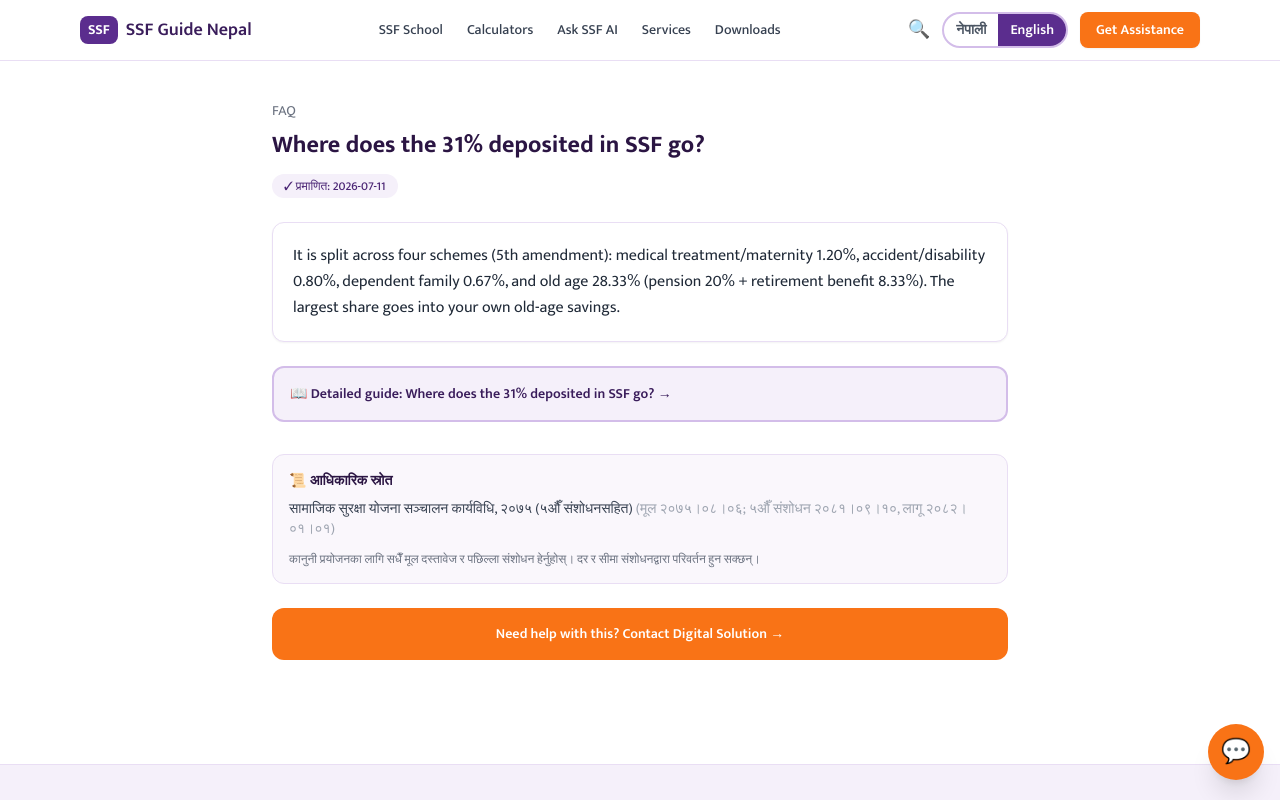
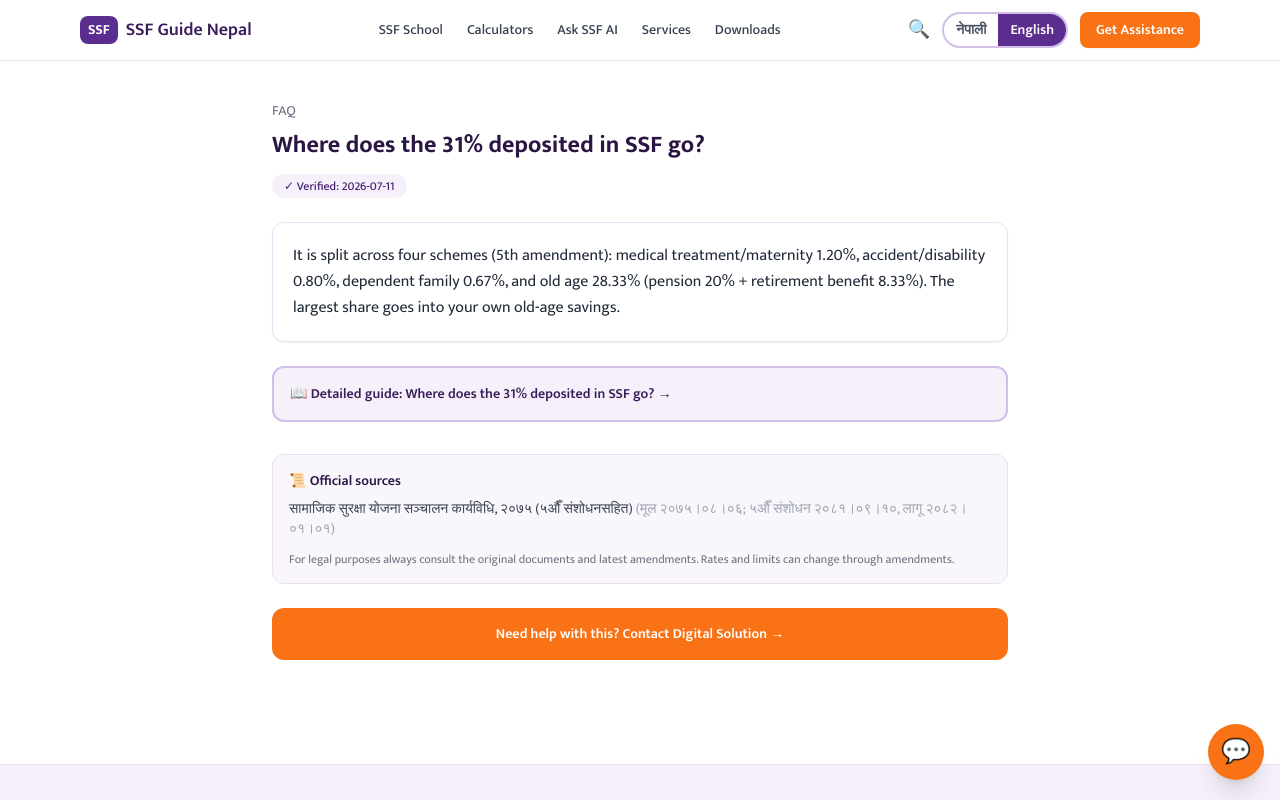
Before and after one commit to digitalsolution2078/SSF-Guide-, a Next.js app: page /en/faq/31-percent-kaha-jancha in a window 1280 px wide. Shown: the top 800 px of the page. Built offline with nearby package versions, Linux system fonts and the light colour scheme.

Commit message:
Bilingualize remaining UI components: assessment popup, floating actions, install banner, checklist ticks, verification badges, footer
Co-Authored-By: Claude Fable 5 <noreply@anthropic.com>
Claude-Session: https://claude.ai/code/session_01G2BkN6KnLNTgqhFwfrgu3P

```diff
--- a/src/components/assessment-popup.tsx
+++ b/src/components/assessment-popup.tsx
@@ -1,6 +1,7 @@
 "use client";
 
 import { useEffect, useState } from "react";
+import { useLocale } from "next-intl";
 import { Link } from "@/i18n/navigation";
 
 const KEY = "ssf_assessment_prompt_v1";
@@ -8,6 +9,8 @@ const KEY = "ssf_assessment_prompt_v1";
 /** One-time gentle invite to the SSF Assessment — never nags again after
  *  any choice (per design rules: no aggressive popups). */
 export function AssessmentPopup() {
+  const locale = useLocale();
+  const isEn = locale === "en";
   const [open, setOpen] = useState(false);
 
   useEffect(() => {
@@ -45,12 +48,23 @@ export function AssessmentPopup() {
       >
         <p className="text-3xl">📊</p>
         <h2 className="mt-2 text-xl font-bold text-primary-900">
-          तपाईंलाई SSF कति चाहिन्छ — जाँच्ने हो?
+          {isEn ? "How much do you need SSF — want to check?" : "तपाईंलाई SSF कति चाहिन्छ — जाँच्ने हो?"}
         </h2>
         <p className="mt-2 text-sm text-gray-600">
-          १० सजिला प्रश्न (१ मिनेट) — तपाईंको जागिर, बचत, परिवार र जोखिम हेरेर
-          <strong> &ldquo;तपाईंलाई SSF X/10 चाहिन्छ&rdquo; </strong>
-          भन्ने व्यक्तिगत नतिजा दिन्छौँ। नाम/नम्बर केही मागिँदैन।
+          {isEn ? (
+            <>
+              10 simple questions (1 minute) — based on your job, savings,
+              family, and risk we give a personal result:
+              <strong> &ldquo;You need SSF X/10&rdquo;</strong>. No name or
+              number required.
+            </>
+          ) : (
+            <>
+              १० सजिला प्रश्न (१ मिनेट) — तपाईंको जागिर, बचत, परिवार र जोखिम हेरेर
+              <strong> &ldquo;तपाईंलाई SSF X/10 चाहिन्छ&rdquo; </strong>
+              भन्ने व्यक्तिगत नतिजा दिन्छौँ। नाम/नम्बर केही मागिँदैन।
+            </>
+          )}
         </p>
         <div className="mt-5 flex gap-3">
           <Link
@@ -58,14 +72,14 @@ export function AssessmentPopup() {
             onClick={dismiss}
             className="flex-1 rounded-xl bg-action-500 py-3 text-center font-semibold text-white hover:bg-action-600"
           >
-            Assessment सुरु गर्नुहोस्
+            {isEn ? "Start the assessment" : "Assessment सुरु गर्नुहोस्"}
           </Link>
           <button
             type="button"
             onClick={dismiss}
             className="rounded-xl border border-gray-300 px-4 py-3 text-sm text-gray-600 hover:bg-gray-50"
           >
-            पछि
+            {isEn ? "Later" : "पछि"}
           </button>
         </div>
       </div>
--- a/src/components/floating-actions.tsx
+++ b/src/components/floating-actions.tsx
@@ -1,12 +1,15 @@
 "use client";
 
 import { useState } from "react";
+import { useLocale } from "next-intl";
 import { Link } from "@/i18n/navigation";
 
 const WA_LINK = "https://whatsapp.digitalsolutionnepal.com";
 
 /** Floating action buttons (bottom-right): AI chat + WhatsApp. */
 export function FloatingActions() {
+  const locale = useLocale();
+  const isEn = locale === "en";
   const [open, setOpen] = useState(false);
 
   return (
@@ -18,7 +21,7 @@ export function FloatingActions() {
             onClick={() => setOpen(false)}
             className="flex items-center gap-2 rounded-full bg-primary-600 py-2.5 pl-4 pr-5 text-sm font-bold text-white shadow-xl transition hover:bg-primary-700"
           >
-            🤖 SSF AI सँग सोध्नुहोस्
+            🤖 {isEn ? "Ask the SSF AI" : "SSF AI सँग सोध्नुहोस्"}
           </Link>
           <a
             href={WA_LINK}
@@ -26,14 +29,14 @@ export function FloatingActions() {
             rel="noopener noreferrer"
             className="flex items-center gap-2 rounded-full bg-green-600 py-2.5 pl-4 pr-5 text-sm font-bold text-white shadow-xl transition hover:bg-green-700"
           >
-            💬 WhatsApp मा कुरा गर्नुहोस्
+            💬 {isEn ? "Chat on WhatsApp" : "WhatsApp मा कुरा गर्नुहोस्"}
           </a>
         </>
       )}
       <button
         type="button"
         onClick={() => setOpen((o) => !o)}
-        aria-label="सहायता options"
+        aria-label={isEn ? "Help options" : "सहायता options"}
         className={`flex h-14 w-14 items-center justify-center rounded-full text-2xl shadow-xl transition hover:scale-105 ${
           open ? "bg-gray-700 text-white" : "bg-action-500 text-white"
         }`}
--- a/src/components/install-app-banner.tsx
+++ b/src/components/install-app-banner.tsx
@@ -1,6 +1,7 @@
 "use client";
 
 import { useEffect, useState } from "react";
+import { useLocale } from "next-intl";
 
 const KEY = "ssf_install_prompt_v1";
 
@@ -11,6 +12,8 @@ interface BeforeInstallPromptEvent extends Event {
 /** "Install the app" banner — appears only when the browser offers PWA
  *  install (Android/Chrome), dismiss-forever, never nags. */
 export function InstallAppBanner() {
+  const locale = useLocale();
+  const isEn = locale === "en";
   const [deferred, setDeferred] = useState<BeforeInstallPromptEvent | null>(null);
 
   useEffect(() => {
@@ -43,8 +46,17 @@ export function InstallAppBanner() {
       <div className="mx-auto flex max-w-3xl items-center gap-3">
         <span className="text-2xl">📱</span>
         <p className="flex-1 text-sm text-gray-700">
-          <strong>SSF Guide app</strong> आफ्नो mobile मा राख्नुहोस् — offline
-          shortcut, छिटो पहुँच।
+          {isEn ? (
+            <>
+              Put the <strong>SSF Guide app</strong> on your mobile — offline
+              shortcut, faster access.
+            </>
+          ) : (
+            <>
+              <strong>SSF Guide app</strong> आफ्नो mobile मा राख्नुहोस् — offline
+              shortcut, छिटो पहुँच।
+            </>
+          )}
         </p>
         <button
           type="button"
--- a/src/components/site-footer.tsx
+++ b/src/components/site-footer.tsx
@@ -1,7 +1,8 @@
-import { useTranslations } from "next-intl";
+import { useLocale, useTranslations } from "next-intl";
 import { Link } from "@/i18n/navigation";
 
 export function SiteFooter() {
+  const locale = useLocale();
   const t = useTranslations("footer");
   const d = useTranslations("disclaimer");
 
@@ -72,7 +73,7 @@ export function SiteFooter() {
             href="/donate"
             className="rounded-full bg-action-500 px-4 py-1.5 text-xs font-semibold text-white hover:bg-action-600"
           >
-            ❤️ सहयोग गर्नुहोस्
+            ❤️ {locale === "en" ? "Support us" : "सहयोग गर्नुहोस्"}
           </Link>
         </div>
       </div>
--- a/src/components/tickable-checklist.tsx
+++ b/src/components/tickable-checklist.tsx
@@ -1,6 +1,7 @@
 "use client";
 
 import { useEffect, useState } from "react";
+import { useLocale } from "next-intl";
 import type { ChecklistItemContent } from "@/content/types";
 
 /**
@@ -14,6 +15,8 @@ export function TickableChecklist({
   slug: string;
   items: ChecklistItemContent[];
 }) {
+  const locale = useLocale();
+  const isEn = locale === "en";
   const storageKey = `checklist:${slug}`;
   const [ticked, setTicked] = useState<Record<number, boolean>>({});
 
@@ -42,7 +45,7 @@ export function TickableChecklist({
     <div className="rounded-xl border border-primary-100 bg-white p-5 shadow-sm">
       <div className="flex items-center justify-between">
         <p className="text-sm font-semibold text-gray-700">
-          {done}/{items.length} तयार
+          {done}/{items.length} {isEn ? "ready" : "तयार"}
         </p>
         <button
           type="button"
@@ -66,7 +69,7 @@ export function TickableChecklist({
               {item.label}
               {item.conditional && (
                 <span className="ml-2 rounded bg-gray-100 px-2 py-0.5 text-xs text-gray-500">
-                  {item.conditionNote ?? "सशर्त"}
+                  {item.conditionNote ?? (isEn ? "conditional" : "सशर्त")}
                 </span>
               )}
             </label>
--- a/src/components/verification-badge.tsx
+++ b/src/components/verification-badge.tsx
@@ -1,15 +1,19 @@
+import { useLocale } from "next-intl";
 import { sourceByKey } from "@/content/sources";
 import { Link } from "@/i18n/navigation";
 
 export function VerificationBadge({ lastVerified }: { lastVerified: string }) {
+  const locale = useLocale();
   return (
     <span className="inline-flex items-center gap-1 rounded-full bg-primary-50 px-3 py-1 text-xs font-medium text-primary-700">
-      ✓ प्रमाणित: {lastVerified}
+      ✓ {locale === "en" ? "Verified" : "प्रमाणित"}: {lastVerified}
     </span>
   );
 }
 
 export function SourceBlock({ sourceKeys }: { sourceKeys: string[] }) {
+  const locale = useLocale();
+  const isEn = locale === "en";
   const entries = sourceKeys
     .map((k) => sourceByKey(k))
     .filter((s): s is NonNullable<typeof s> => Boolean(s));
@@ -17,7 +21,9 @@ export function SourceBlock({ sourceKeys }: { sourceKeys: string[] }) {
 
   return (
     <div className="rounded-xl border border-primary-100 bg-primary-50/50 p-4">
-      <p className="text-sm font-semibold text-primary-900">📜 आधिकारिक स्रोत</p>
+      <p className="text-sm font-semibold text-primary-900">
+        📜 {isEn ? "Official sources" : "आधिकारिक स्रोत"}
+      </p>
       <ul className="mt-2 space-y-1 text-sm text-gray-700">
         {entries.map((s) => (
           <li key={s.key}>
@@ -29,8 +35,9 @@ export function SourceBlock({ sourceKeys }: { sourceKeys: string[] }) {
         ))}
       </ul>
       <p className="mt-3 text-xs text-gray-500">
-        कानुनी प्रयोजनका लागि सधैँ मूल दस्तावेज र पछिल्ला संशोधन हेर्नुहोस्। दर र सीमा
-        संशोधनद्वारा परिवर्तन हुन सक्छन्।
+        {isEn
+          ? "For legal purposes always consult the original documents and latest amendments. Rates and limits can change through amendments."
+          : "कानुनी प्रयोजनका लागि सधैँ मूल दस्तावेज र पछिल्ला संशोधन हेर्नुहोस्। दर र सीमा संशोधनद्वारा परिवर्तन हुन सक्छन्।"}
       </p>
     </div>
   );
```
